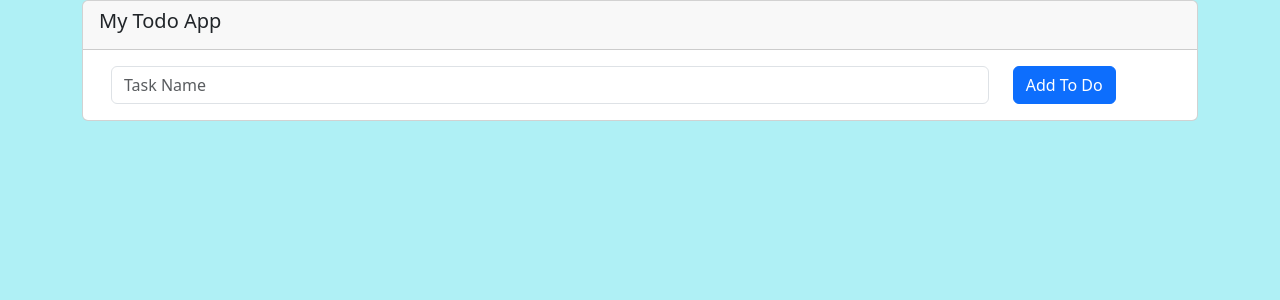
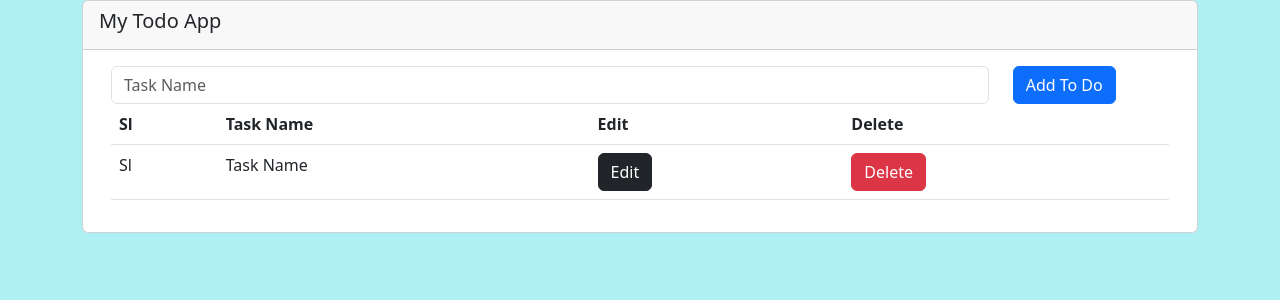
Before and after one commit to HosneMobarak262/hosne_assignment, a React (Create React App) app in the folder assignment-17-redux/todo-project/: page / in a window 1280 px wide. Shown: the top 300 px of the page. Built offline with nearby package versions, Linux system fonts and the light colour scheme.

Commit message:
assignment 17 redux

```diff
--- /dev/null
+++ b/assignment-17-redux/todo-project/src/componenets/todo/TodoList.js
@@ -0,0 +1,32 @@
+import React from 'react';
+
+const TodoList = () => {
+    return (
+        <div className="container-fluid">
+            <div className="row">
+                <div className="col-12">
+                    <table className="table">
+                        <thead>
+                            <tr>
+                                <th>Sl</th>
+                                <th>Task Name</th>
+                                <th>Edit</th>
+                                <th>Delete</th>
+                            </tr>
+                        </thead>
+                        <tbody>
+                            <tr>
+                                <td>Sl</td>
+                                <td>Task Name</td>
+                                <td><button className="btn btn-dark" >Edit</button></td>
+                                <td><button className="btn btn-danger" >Delete</button></td>
+                            </tr>
+                        </tbody>
+                    </table>
+                </div>
+            </div>
+        </div>
+    );
+};
+
+export default TodoList;
--- a/assignment-17-redux/todo-project/src/pages/TodoPage.js
+++ b/assignment-17-redux/todo-project/src/pages/TodoPage.js
@@ -1,5 +1,6 @@
 import React from 'react';
 import CreateTodo from "../componenets/todo/CreateTodo";
+import TodoList from "../componenets/todo/TodoList";
 
 const TodoPage = () => {
     return (
@@ -12,6 +13,7 @@ const TodoPage = () => {
                         </div>
                         <div className="card-body">
                             <CreateTodo></CreateTodo>
+                            <TodoList></TodoList>
                         </div>
                     </div>
                 </div>
```
